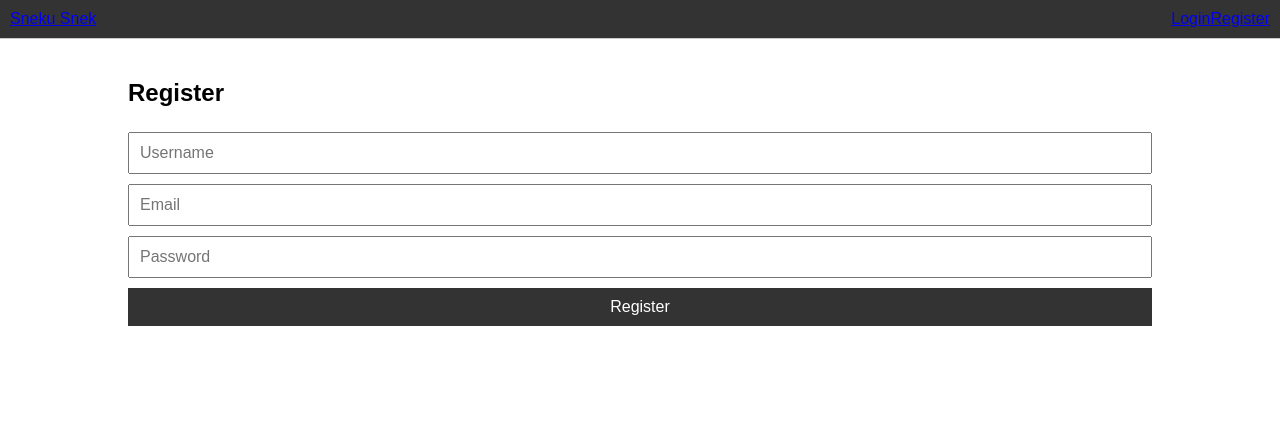
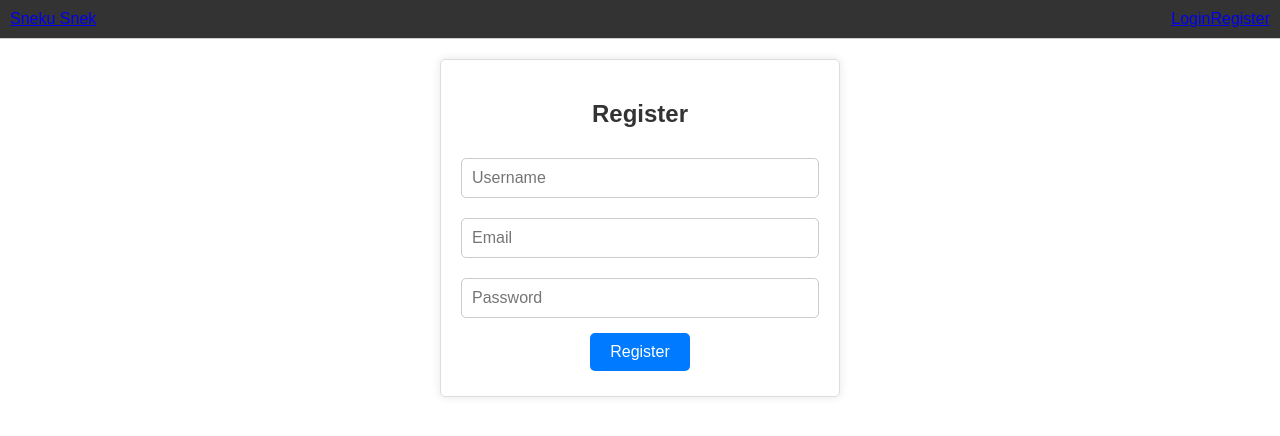
Before and after one commit to RevolverSnake412/momoi, a React (Create React App) app in the folder client/: page /register in a window 1280 px wide. Shown: the top 436 px of the page. Built offline with nearby package versions, Linux system fonts and the light colour scheme; no server answers.

Commit message:
style changes

```diff
--- /dev/null
+++ b/client/src/assets/styles/Footer.module.css
@@ -0,0 +1,6 @@
+.footer {
+    position: fixed;
+    bottom: 0px;
+    left: 0;
+    right: 0;
+}
--- /dev/null
+++ b/client/src/assets/styles/Header.module.css
@@ -0,0 +1,6 @@
+.header header {
+    display: flex;
+    justify-content: space-between;
+    padding: 10px;
+    border-bottom: 1px solid #ccc;
+}
--- /dev/null
+++ b/client/src/assets/styles/Login.module.css
@@ -0,0 +1,40 @@
+.login form {
+  display: flex;
+  flex-direction: column;
+  align-items: center;
+  max-width: 400px;
+  margin: auto;
+  padding: 20px;
+  border: 1px solid #ddd;
+  border-radius: 5px;
+  box-shadow: 0px 0px 10px rgba(0, 0, 0, 0.1);
+}
+
+.login h2 {
+  margin-bottom: 20px;
+  font-size: 24px;
+  color: #333;
+}
+
+.login input {
+  width: 100%;
+  padding: 10px;
+  margin: 10px 0;
+  border: 1px solid #ccc;
+  border-radius: 5px;
+  font-size: 16px;
+}
+
+.login button {
+  padding: 10px 20px;
+  border: none;
+  border-radius: 5px;
+  background-color: #007bff;
+  color: white;
+  font-size: 16px;
+  cursor: pointer;
+}
+
+.login button:hover {
+  background-color: #0056b3;
+}
--- /dev/null
+++ b/client/src/assets/styles/Register.module.css
@@ -0,0 +1,40 @@
+.register form {
+    display: flex;
+    flex-direction: column;
+    align-items: center;
+    max-width: 400px;
+    margin: auto;
+    padding: 20px;
+    border: 1px solid #ddd;
+    border-radius: 5px;
+    box-shadow: 0px 0px 10px rgba(0, 0, 0, 0.1);
+  }
+
+.register h2 {
+    margin-bottom: 20px;
+    font-size: 24px;
+    color: #333;
+  }
+
+.register input {
+    width: 100%;
+    padding: 10px;
+    margin: 10px 0;
+    border: 1px solid #ccc;
+    border-radius: 5px;
+    font-size: 16px;
+  }
+
+.register button {
+    padding: 10px 20px;
+    border: none;
+    border-radius: 5px;
+    background-color: #007bff;
+    color: white;
+    font-size: 16px;
+    cursor: pointer;
+}
+
+.register button:hover {
+    background-color: #0056b3;
+}
--- a/client/src/components/Auth/Login.js
+++ b/client/src/components/Auth/Login.js
@@ -1,6 +1,7 @@
 import React, { useState } from 'react';
 import { useNavigate as useNavigate } from 'react-router-dom';
 import authService from '../../services/authService';
+import LoginCSS from '../../assets/styles/Login.module.css'
 
 const Login = () => {
   const [email, setEmail] = useState('');
@@ -19,6 +20,7 @@ const Login = () => {
   };
 
   return (
+    <div className={LoginCSS.login}>
       <form onSubmit={handleSubmit}>
         <h2>Login</h2>
         <input
@@ -37,6 +39,7 @@ const Login = () => {
         />
         <button type="submit">Login</button>
       </form>
+    </div>
   );
 };
 
--- a/client/src/components/Auth/Register.js
+++ b/client/src/components/Auth/Register.js
@@ -1,6 +1,7 @@
 import React, { useState } from 'react';
 import { useNavigate as useNavigate } from 'react-router-dom';
 import authService from '../../services/authService';
+import RegisterCSS from '../../assets/styles/Register.module.css'
 
 const Register = () => {
   const [username, setUsername] = useState('');
@@ -19,6 +20,7 @@ const Register = () => {
   };
 
   return (
+    <div className={RegisterCSS.register}>
       <form onSubmit={handleSubmit}>
         <h2>Register</h2>
         <input
@@ -44,6 +46,7 @@ const Register = () => {
         />
         <button type="submit">Register</button>
       </form>
+    </div>
   );
 };
 
--- a/client/src/components/Layout/Header.js
+++ b/client/src/components/Layout/Header.js
@@ -1,6 +1,7 @@
 // Header.js
 import React, { useContext } from 'react';
 import { AuthContext } from './AuthContext';
+import HeaderCSS from '../../assets/styles/Header.module.css'
 
 const Header = () => {
   const context = useContext(AuthContext);
@@ -12,7 +13,8 @@ const Header = () => {
   const { user, logout } = context;
 
   return (
-    <header style={{ display: 'flex', justifyContent: 'space-between', padding: '10px', borderBottom: '1px solid #ccc' }}>
+    <div className={HeaderCSS.header}>
+      <header>
         <div><a href="/">Sneku Snek</a></div>
         {user ? (
           <div>
@@ -26,6 +28,7 @@ const Header = () => {
           </div>
         )}
       </header>
+    </div>
   );
 };
 
```
Lines whose indentation alone changed are shown as unchanged.
